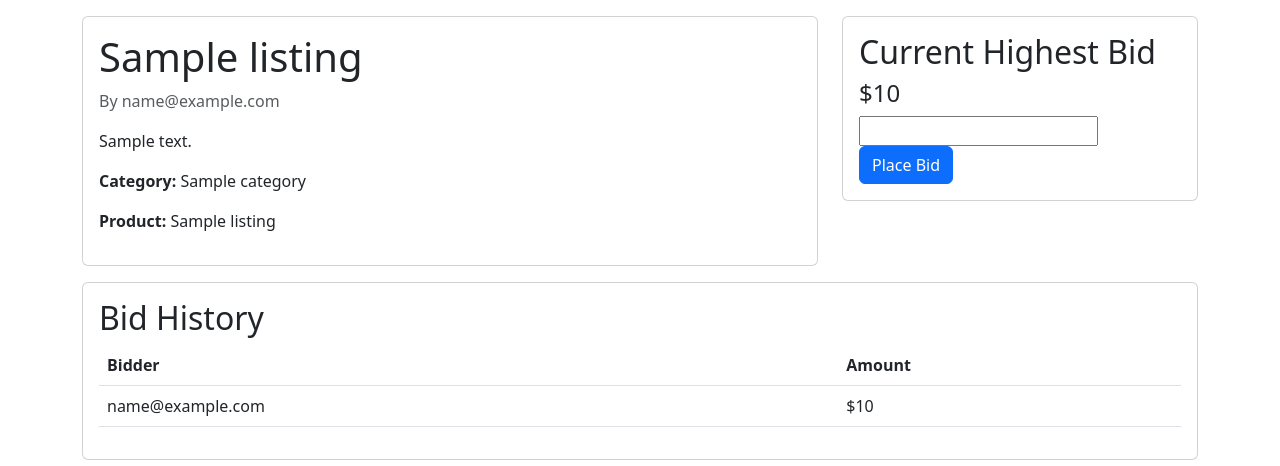
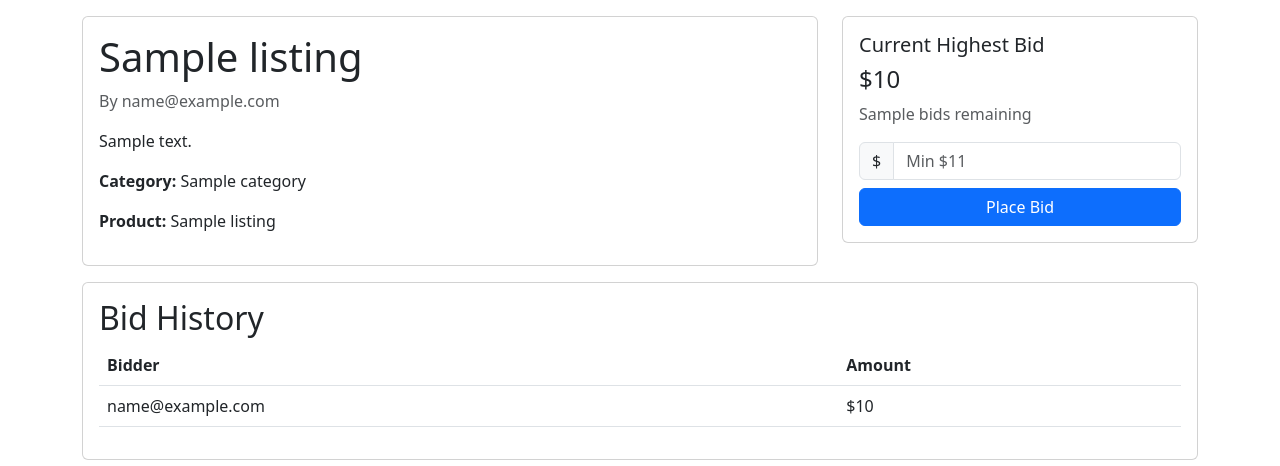
Before and after one commit to fzhou1010/nittanyauction-phase2, a Flask app: template templates/listings/detail.html in a window 1280 px wide. Shown: the part 96-562 px from the top of the page. Run offline with Flask 3, Linux system fonts and the light colour scheme; the template is opened without the code that fills it: most values are stand-ins (such as "Sample title", 1, 10 or a date in 2020).

Commit message:
add auction completion logic and status-aware listing detail

```diff
--- a/templates/listings/detail.html
+++ b/templates/listings/detail.html
@@ -33,18 +33,51 @@
     <div class="col-lg-4">
         <div class="card mb-3">
             <div class="card-body">
-                <h2>Current Highest Bid</h2>
-                {% if bids %}
-                <p class="h4">${{ bids[0].Bid_Price }}</p>
+                {% if listing.Status == 2 %}
+                    {# ── Auction sold ── #}
+                    <div class="alert alert-success mb-3">
+                        <h5 class="alert-heading">Auction Ended &mdash; Sold</h5>
+                        {% if winner_email == session.get('email') and not has_paid %}
+                            <p>You won this auction for <strong>${{ bids[0].Bid_Price }}</strong>.</p>
+                            <p class="text-muted">Payment page coming soon.</p>
+                        {% elif winner_email == session.get('email') and has_paid %}
+                            <p>You won and paid <strong>${{ bids[0].Bid_Price }}</strong>. Transaction complete.</p>
+                        {% else %}
+                            <p>This auction has been sold to another bidder.</p>
+                        {% endif %}
+                    </div>
+
+                {% elif listing.Status == 0 %}
+                    {# ── Auction failed / removed ── #}
+                    <div class="alert alert-secondary mb-3">
+                        <h5 class="alert-heading">Auction Ended</h5>
+                        <p>This auction has ended &mdash; the reserve price was not met.</p>
+                    </div>
+
                 {% else %}
-                <p class="h4">${{ listing.Reserve_Price or '0.00' }}</p>
+                    {# ── Active auction ── #}
+                    <h5>Current Highest Bid</h5>
+                    {% if bids %}
+                    <p class="h4">${{ bids[0].Bid_Price }}</p>
+                    {% else %}
+                    <p class="h4">No bids yet</p>
+                    {% endif %}
+                    <p class="text-muted">{{ remaining_bids }} bid{{ 's' if remaining_bids != 1 }} remaining</p>
+
+                    {% if session.get('email') != listing.Seller_Email %}
+                    <form action="{{ url_for('listings.place_bid', seller_email=listing.Seller_Email, listing_id=listing.Listing_ID) }}" method="post">
+                        <div class="input-group mb-2">
+                            <span class="input-group-text">$</span>
+                            <input type="number" name="bid_amount" class="form-control" step="1"
+                                   min="{{ (bids[0].Bid_Price|int + 1) if bids else 1 }}" required
+                                   placeholder="Min ${{ (bids[0].Bid_Price|int + 1) if bids else 1 }}">
+                        </div>
+                        <button type="submit" class="btn btn-primary w-100">Place Bid</button>
+                    </form>
+                    {% else %}
+                    <p class="text-muted fst-italic">You cannot bid on your own listing.</p>
+                    {% endif %}
                 {% endif %}
-
-                <!-- Bid Form (if active) -->
-                <form action="{{ url_for('listings.place_bid', seller_email=listing.Seller_Email, listing_id=listing.Listing_ID) }}" method="post">
-                    <input type="number" name="bid_amount" step="0.01" min="{{ (bids[0].Bid_Price if bids else listing.Reserve_Price or 0) + 0.01 }}" required>
-                    <button type="submit" class="btn btn-primary">Place Bid</button>
-                </form>
             </div>
         </div>
     </div>
```
Also changed, not shown: routes/listings.py (+65 -3 lines).
